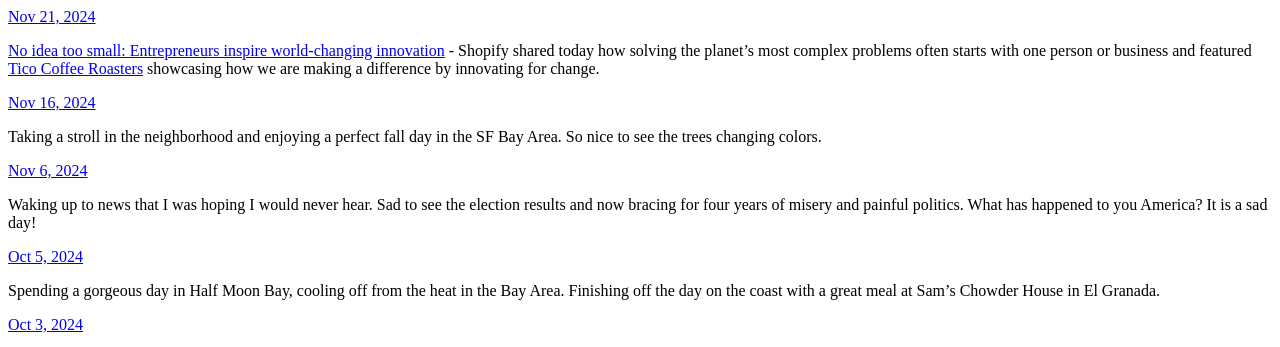
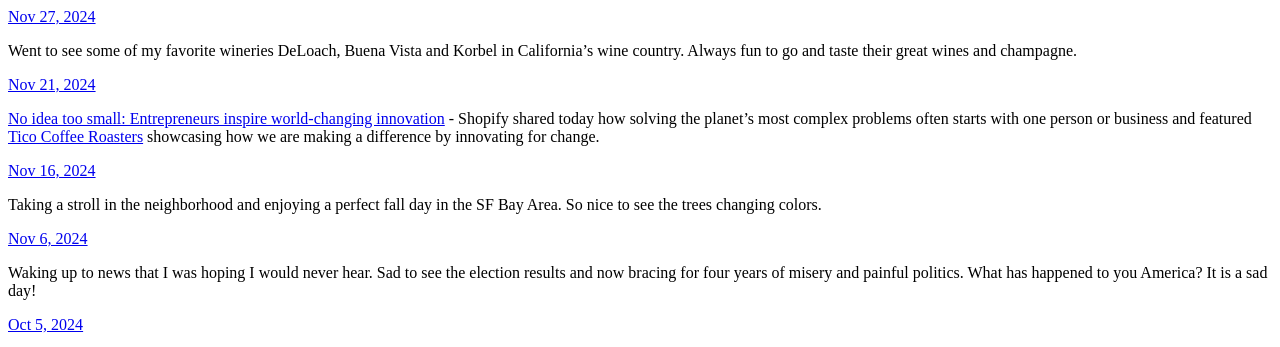
Before and after one commit to thgoepel/thgoepel.github.io, a plain HTML site: page index.html in a window 1280 px wide. Shown: the top 347 px of the page. Drawn offline with Linux system fonts and the light colour scheme.

Commit message:
Archiving from Micro.blog.

```diff
--- a/index.html
+++ b/index.html
@@ -21,6 +21,18 @@
 <div class="h-feed">
 
 
+
+	  <div class="h-entry">
+
+
+		<a href="https://thgoepel.micro.blog/2024/11/27/went-to-see.html" class="u-url"><time class="dt-published" datetime="2024-11-27 16:59:33 -0800">Nov 27, 2024</time></a>
+
+		<div class="e-content">
+			 <p>Went to see some of my favorite wineries DeLoach, Buena Vista and Korbel in California’s wine country. Always fun to go and taste their great wines and champagne.</p>
+<p><!-- raw HTML omitted --><!-- raw HTML omitted --><!-- raw HTML omitted --></p>
+
+		</div>
+	  </div>
 
 	  <div class="h-entry">
 
```
